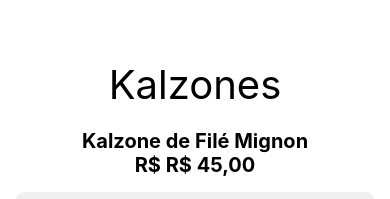
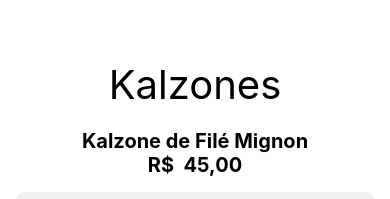
Before and after one commit to EvanioTech/welovefood, a React Native app: screen /Kalzones in a window 390 px wide. Shown: the top 199 px of the page. Built offline with nearby package versions, Linux system fonts and the light colour scheme.

Commit message:
ajuste nos prices

```diff
--- a/src/pages/kalzones/index.js
+++ b/src/pages/kalzones/index.js
@@ -6,22 +6,22 @@ const Kalzones = () => {
         {   id: 1,
             name: 'Kalzone de Filé Mignon',
             description: 'Molho de tomate, mussarela, filé mignon, cebola, azeitona, orégano e azeite.',
-            price: 'R$ 45,00',
+            price: ' 45,00',
             img: 'https://admin.minikalzone.com.br/uploads/product/2/66aa857fac0183.29515226.png'},
             {id: 2,
                 name: 'Kalzone de Frango',
                 description: 'Recheio cremoso de frango desfiado com catupiry, temperado com ervas e especiarias, envolto em uma massa dourada e macia.',
-               price: 35.00,
+               price: '35,00',
                img: 'https://admin.minikalzone.com.br/uploads/product/13/66aa86d1d95a98.95992680.png',
                },{id: 3,
                 name: 'Kalzone de Camarão',
                 description: 'Camarões suculentos em um molho especial com toque de alho e ervas, combinados com queijo cremoso, dentro de uma massa leve e crocante.',
-               price: 35.00,
+               price: '35,00',
                img: 'https://encrypted-tbn0.gstatic.com/images?q=tbn:ANd9GcR6r_0yWztPSS7a8ywgun-iFJWk264mdlZCBQ&s',
                },{id: 4,
                 name: 'Kalzone de Chocolate',
                 description: 'Uma explosão doce com recheio de chocolate derretido, finalizado com uma fina camada de açúcar polvilhado sobre a massa macia.',
-               price: 35.00,
+               price: '35,00',
                img: 'https://www.minikalzone.com.br/static/image-2-e75b44e091b060ee2f663dbddd87be6d.png',
                },
     ]);
```
